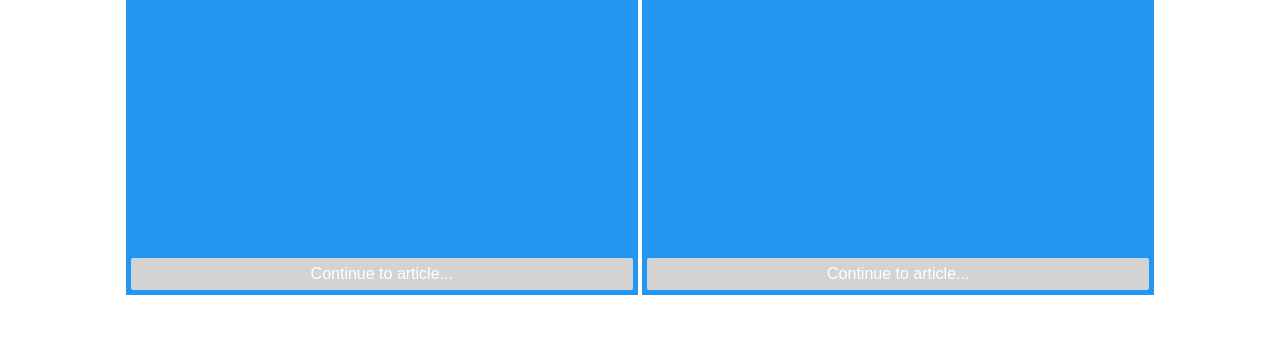
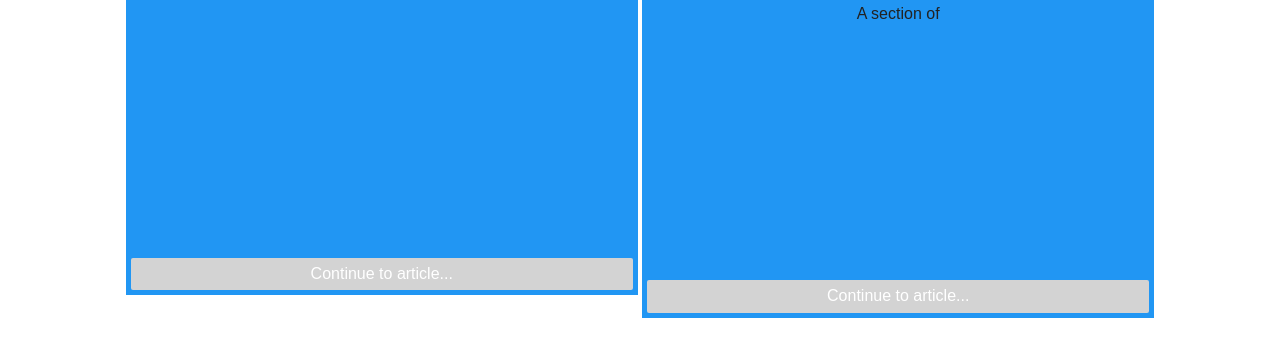
Before and after one commit to jdranczewski/OldWikiTranslator, a plain HTML site: page index.html in a window 1280 px wide. Shown: the part 42-398 px from the top of the page. Drawn offline with nearby package versions, Linux system fonts and the light colour scheme.

Commit message:
Subsections handling
If the translation redirects to a section, this is taken into account

```diff
--- a/css/main.css
+++ b/css/main.css
@@ -103,6 +103,7 @@ textarea {
     width: 40%;
     background-color: #2196F3;
     display: inline-block;
+    vertical-align: top;
 }
 
 .title {
--- a/index.html
+++ b/index.html
@@ -32,6 +32,7 @@
 
             <div class="box">
                 <div class="title" id="to_title">Answer...</div>
+                <div id="section">A section of <span></span></div>
                 <div class="extract" id="to_extract"></div>
                 <a class="more disabled" href="#" title="Go to the Wikipedia article" id="to_link" target="_blank">Continue to article...</a>
             </div>
```
